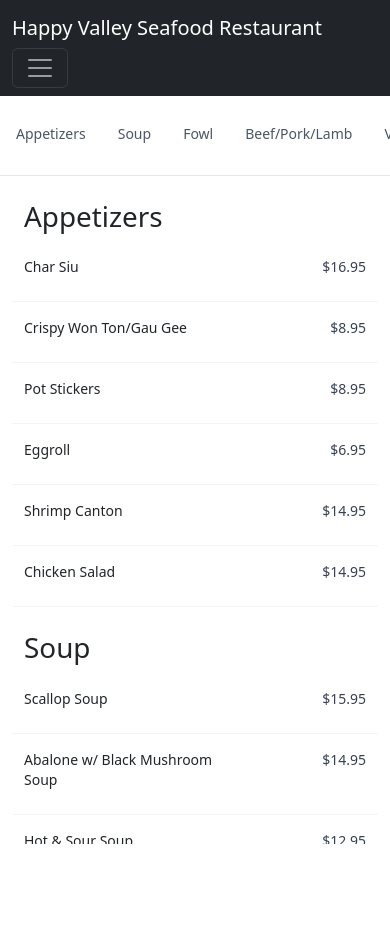
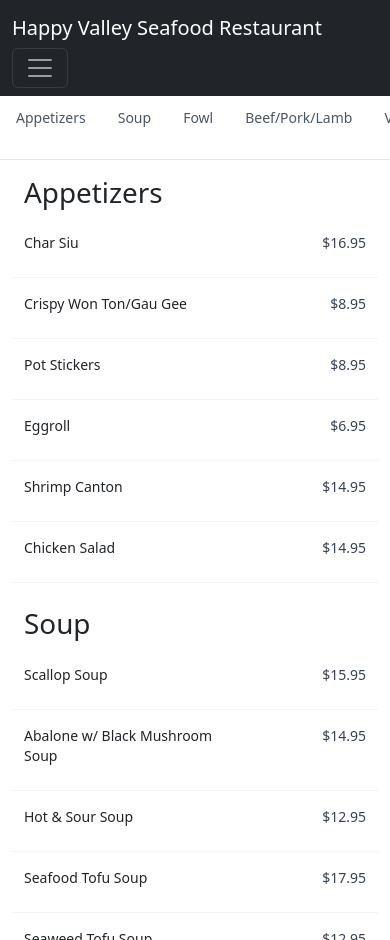
Before and after one commit to WayanLu/happyvalley_menu, a Next.js app in the folder client/: page / in a window 390 px wide. Before the commit the page ends 844 px from the top, so only its background shows below. Built offline with nearby package versions, Linux system fonts and the light colour scheme.

Commit message:
fixed clipping issue of category list on small/mobile views, still need to remove vertical scrolling for category list

```diff
--- a/client/src/app/layout.tsx
+++ b/client/src/app/layout.tsx
@@ -1,27 +1,56 @@
-import type { Metadata } from "next";
-import { Geist, Geist_Mono } from "next/font/google";
+"use client";
 import "./globals.css";
 import "bootstrap/dist/css/bootstrap.min.css";
 
+import { useState, useEffect } from "react";
 import CreateNavbar from "@/components/navbar/Navbar";
-import CreateMenu from "@/app/page";
 
+// Assuming you have navItems defined somewhere
 const navItems = [
-  {
-    name: "About",
-    link: "/about",
-  },
-  {
-    name: "Admin",
-    link: "/admin",
-  },
-];
+  { name: "About", link: "/about" },
+  { name: "Admin", link: "/admin" },
+]; // Adjust according to your actual navigation items
 
 export default function RootLayout({
   children,
 }: Readonly<{
   children: React.ReactNode;
 }>) {
+  const [navbarHeight, setNavbarHeight] = useState(56);
+
+  useEffect(() => {
+    // Function to update navbar height
+    const updateNavbarHeight = () => {
+      const navbar = document.querySelector(".navbar") as HTMLElement;
+      if (navbar) {
+        setNavbarHeight(navbar.offsetHeight);
+      }
+    };
+
+    // Initial measurement
+    updateNavbarHeight();
+
+    // Update on resize and when DOM changes (navbar toggle)
+    window.addEventListener("resize", updateNavbarHeight);
+
+    // Create a MutationObserver to detect navbar height changes
+    const observer = new MutationObserver(updateNavbarHeight);
+    const navbar = document.querySelector(".navbar");
+    if (navbar) {
+      observer.observe(navbar, {
+        attributes: true,
+        childList: true,
+        subtree: true,
+      });
+    }
+
+    // Cleanup
+    return () => {
+      window.removeEventListener("resize", updateNavbarHeight);
+      observer.disconnect();
+    };
+  }, []);
+
   return (
     <html lang="en">
       <body>
@@ -29,7 +58,7 @@ export default function RootLayout({
           brandName="Happy Valley Seafood Restaurant"
           items={navItems}
         />
-        {children}
+        <div style={{ paddingTop: `${navbarHeight}px` }}>{children}</div>
       </body>
     </html>
   );
--- a/client/src/app/page.tsx
+++ b/client/src/app/page.tsx
@@ -1,7 +1,6 @@
 "use client";
 import menuData from "./data.json";
 import { Row, Col, Container } from "react-bootstrap";
-//import { useRef, useEffect } from "react";
 
 interface MenuItem {
   id: number;
@@ -17,16 +16,21 @@ interface MenuData {
 
 const CreateMenu: React.FC = () => {
   const typedMenuData = menuData as MenuData;
+
   const scrollToCategory = (categoryId: string) => {
     const element = document.getElementById(categoryId);
     if (element) {
       element.scrollIntoView({ behavior: "smooth" });
     }
   };
+
   return (
-    <div className="flex flex-col sm:flex-row h-screen overflow-hidden pt-[56px]">
+    <div className="flex flex-col sm:flex-row h-screen overflow-hidden">
       {/* Categories - Fixed at top on mobile (below navbar), left side on larger screens */}
-      <div className="w-full sm:w-1/3 md:w-1/4 lg:w-1/5 border-b sm:border-b-0 sm:border-r border-gray-200 h-16 sm:h-[calc(100vh-56px)] sticky top-[56px] z-10 sm:static overflow-x-auto sm:overflow-y-auto bg-white flex sm:block">
+      <div
+        className="w-full sm:w-1/3 md:w-1/4 lg:w-1/5 border-b sm:border-b-0 sm:border-r border-gray-200 h-16 sm:h-screen sticky top-0 z-10 sm:static overflow-x-auto sm:overflow-y-auto bg-white overflow-y-hidden
+        flex sm:block"
+      >
         <div className="flex sm:flex-col py-1 sm:py-4 w-full">
           {Object.entries(typedMenuData.menu).map(([category, items]) => (
             <div
@@ -41,15 +45,14 @@ const CreateMenu: React.FC = () => {
           ))}
         </div>
       </div>
-
-      {/* Menu Items - Scrollable area with padding at top on mobile */}
-      <div className="w-full sm:w-2/3 md:w-3/4 lg:w-4/5 flex-1 overflow-y-auto pt-16 sm:pt-0">
+      {/* Menu Items - Scrollable area */}
+      <div className="w-full sm:w-2/3 md:w-3/4 lg:w-4/5 flex-1 overflow-y-auto">
         <div className="py-3 sm:py-4 px-4 sm:px-6">
           {Object.entries(typedMenuData.menu).map(([category, items]) => (
             <div
               id={category}
               key={category}
-              className="mb-6 sm:mb-8 scroll-mt-[72px] sm:scroll-mt-[56px]"
+              className="mb-6 sm:mb-8 scroll-mt-16"
             >
               <h1 className="text-xl sm:text-2xl font-bold mb-3 sm:mb-4">
                 {category}
@@ -80,4 +83,5 @@ const CreateMenu: React.FC = () => {
     </div>
   );
 };
+
 export default CreateMenu;
```
